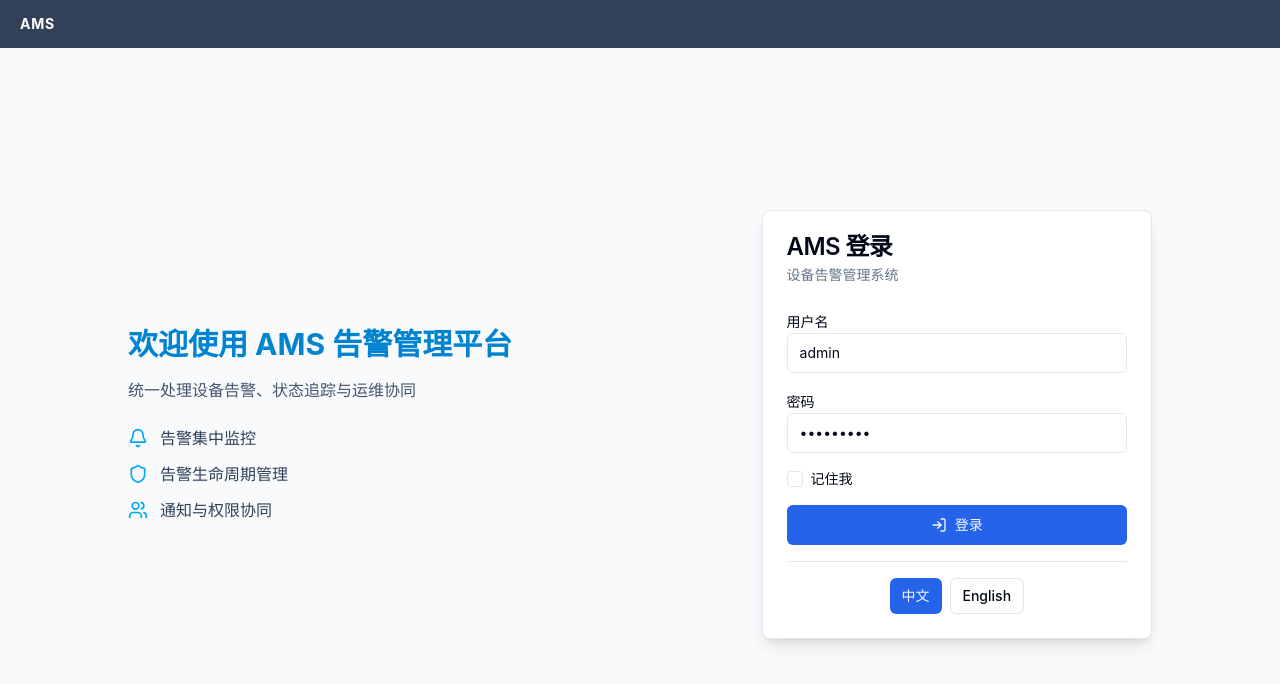
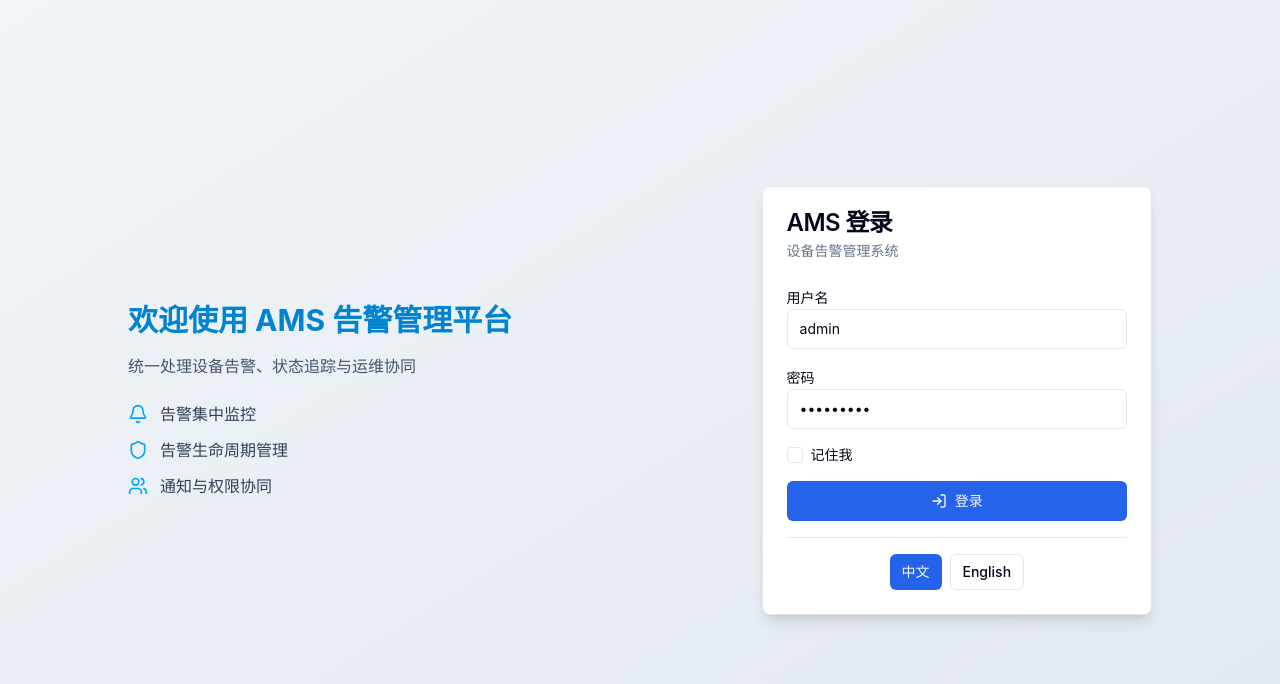
Before and after one commit to citywalki/ams-ai, a React (Vite) app in the folder app-web/: page /login in a window 1280 px wide. Shown: the top 684 px of the page. Built offline with nearby package versions, Linux system fonts and the light colour scheme; no server answers.

Commit message:
style: remove header from login page

```diff
--- a/app-web/src/pages/login/LoginPage.tsx
+++ b/app-web/src/pages/login/LoginPage.tsx
@@ -49,13 +49,8 @@ export default function LoginPage() {
   const currentLang = getCurrentLanguage();
 
   return (
-    <div className="min-h-screen flex flex-col bg-slate-50">
-      <header className="h-12 bg-slate-700 flex items-center px-5">
-        <span className="text-white font-bold tracking-wider text-sm">AMS</span>
-      </header>
-
-      <main className="flex-1 flex items-center justify-center p-4">
-        <div className="w-full max-w-5xl grid md:grid-cols-5 gap-8 items-center">
+    <div className="min-h-screen flex items-center justify-center bg-gradient-to-br from-slate-100 to-slate-200 p-4">
+      <div className="w-full max-w-5xl grid md:grid-cols-5 gap-8 items-center">
           <motion.div
             initial={{ opacity: 0, x: -20 }}
             animate={{ opacity: 1, x: 0 }}
@@ -169,7 +164,6 @@ export default function LoginPage() {
             </Card>
           </motion.div>
         </div>
-      </main>
-    </div>
-  );
-}
+      </div>
+    );
+  }
```
